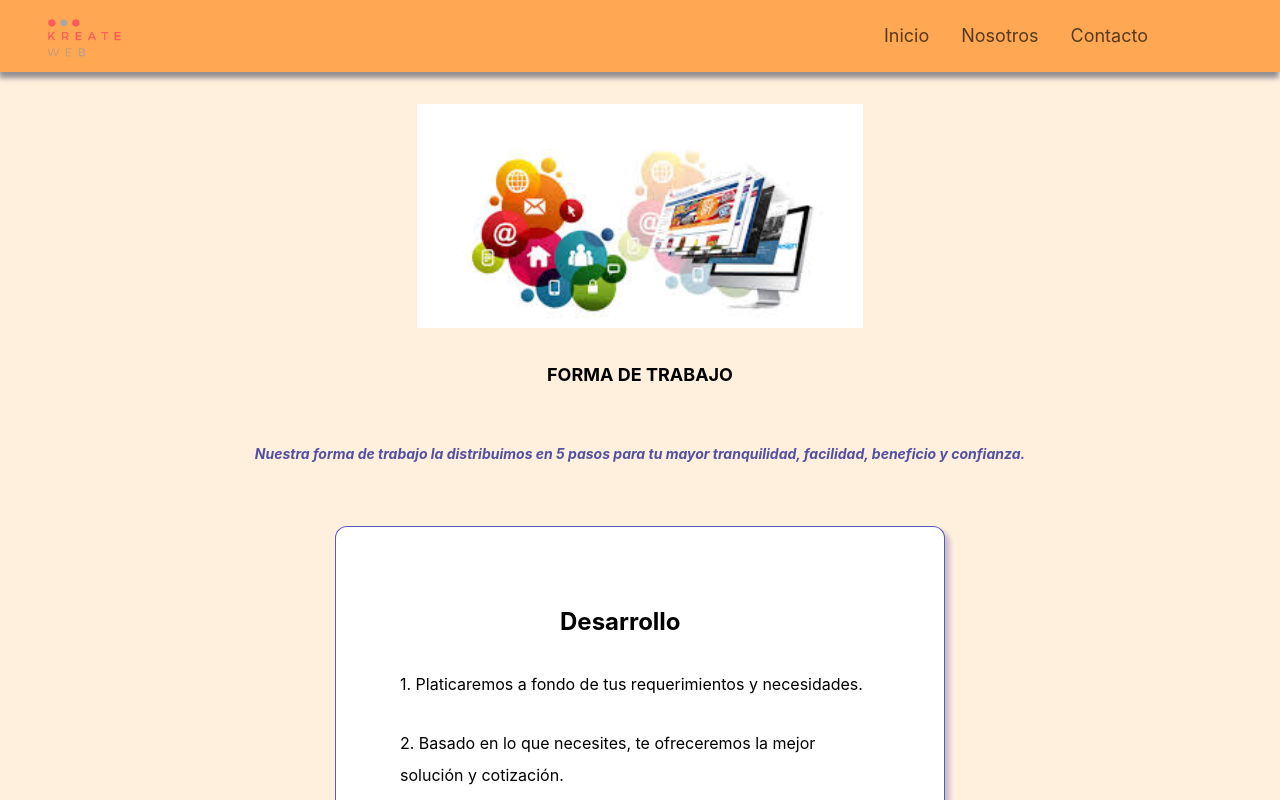
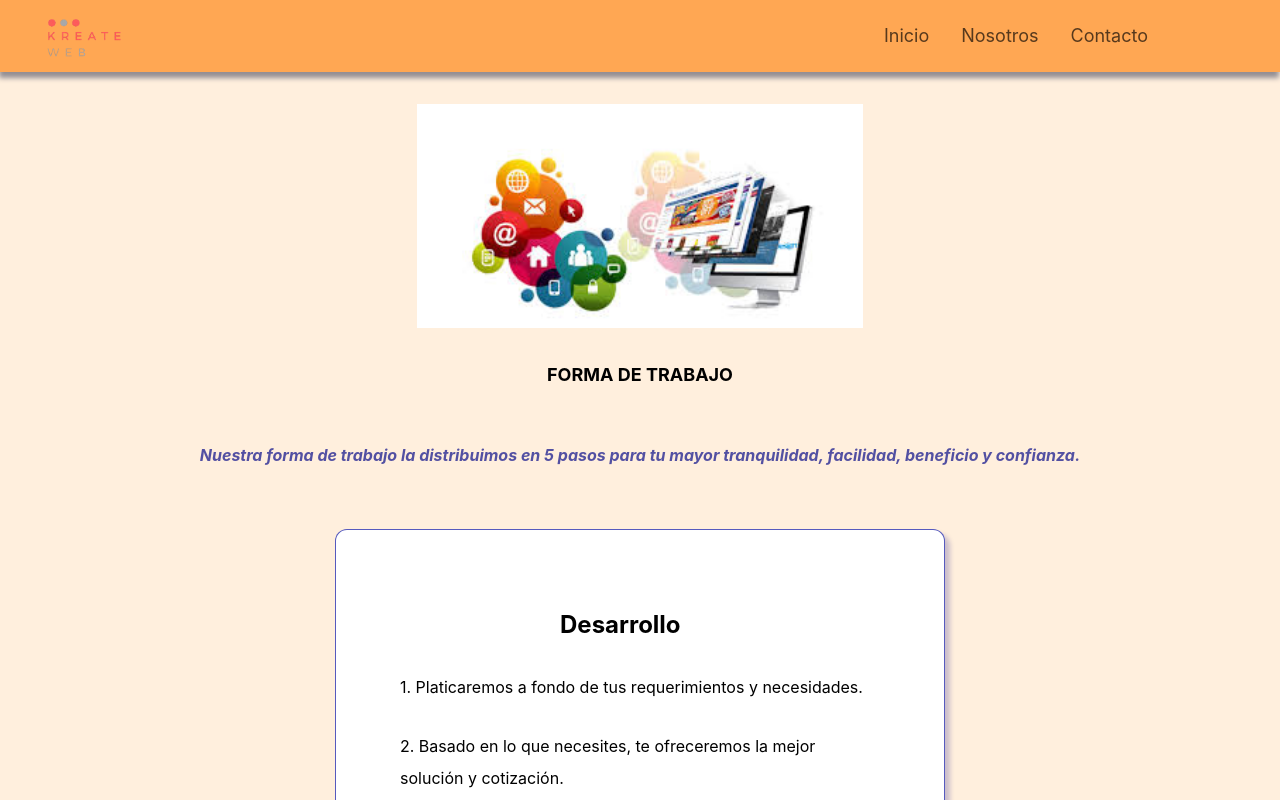
Before and after one commit to AnnMtz/Kreate-Web, a React (Create React App) app: page /additional in a window 1280 px wide. Shown: the top 800 px of the page. Built offline with nearby package versions, Linux system fonts and the light colour scheme.

Commit message:
new changes

```diff
--- a/src/components/additional/additional.module.css
+++ b/src/components/additional/additional.module.css
@@ -72,7 +72,7 @@ blockquote {
     }
 
     blockquote {
-        font-size: 10px;
+        font-size: 8px;
         text-align: center;
     }
 
@@ -130,7 +130,7 @@ blockquote {
     }
 
     blockquote {
-        font-size: 10px;
+        font-size: 12px;
         text-align: center;
     }
 
@@ -161,7 +161,7 @@ blockquote {
     }
 
     blockquote {
-        font-size: 14px;
+        font-size: 16px;
     }
 
     .additional-columns {
--- a/src/components/footer/footer.module.css
+++ b/src/components/footer/footer.module.css
@@ -128,7 +128,7 @@ footer {
     }
 
     .card-col {
-        margin-right: 3rem;
+        margin-right: 2rem;
     }
 
     .card-col span {
```
